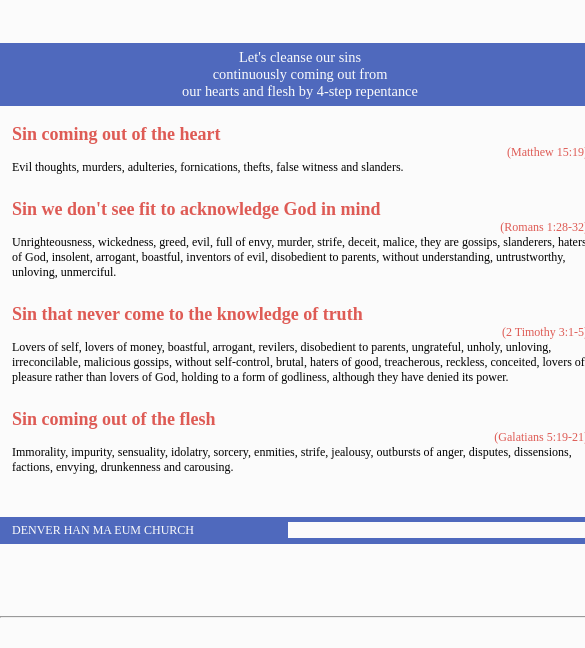
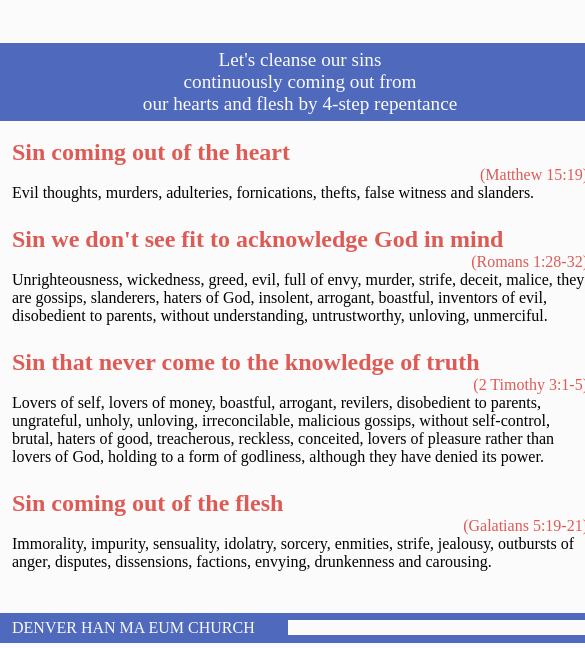
Before and after one commit to dkim2448/first-church-busan-card, a plain HTML site: page index.html in a window 390 px wide. Shown: the part 114-762 px from the top of the page, 585 px wide, since content can reach past the window. Drawn offline with Linux system fonts and the light colour scheme; a web font is replaced by a local one.

Commit message:
Add files via upload

```diff
--- a/index.html
+++ b/index.html
@@ -70,8 +70,6 @@
         </div>
     </section>
 
-    <hr id="dividing line"></hr>
-
     <section id="secondpage">
       <div id="title2">
         <h1>4-Step Repentance</h1>
--- a/styles.css
+++ b/styles.css
@@ -1,14 +1,6 @@
 @media (prefers-reduced-motion: no-preference) {
     * {
       scroll-behavior: smooth;
-    }
-}
-
-/* Define media query for mobile devices */
-@media (max-width: 680px) {
-    /* Set smaller font size for mobile */
-    body {
-        font-size: 12px;
     }
 }
 
@@ -129,11 +121,6 @@ body {
     margin-right: 2%;
 }
 
-hr {
-    width: 650px;
-    margin: auto;
-}
-
 /* PROJECT SECTION */
 
 #secondpage {
```
